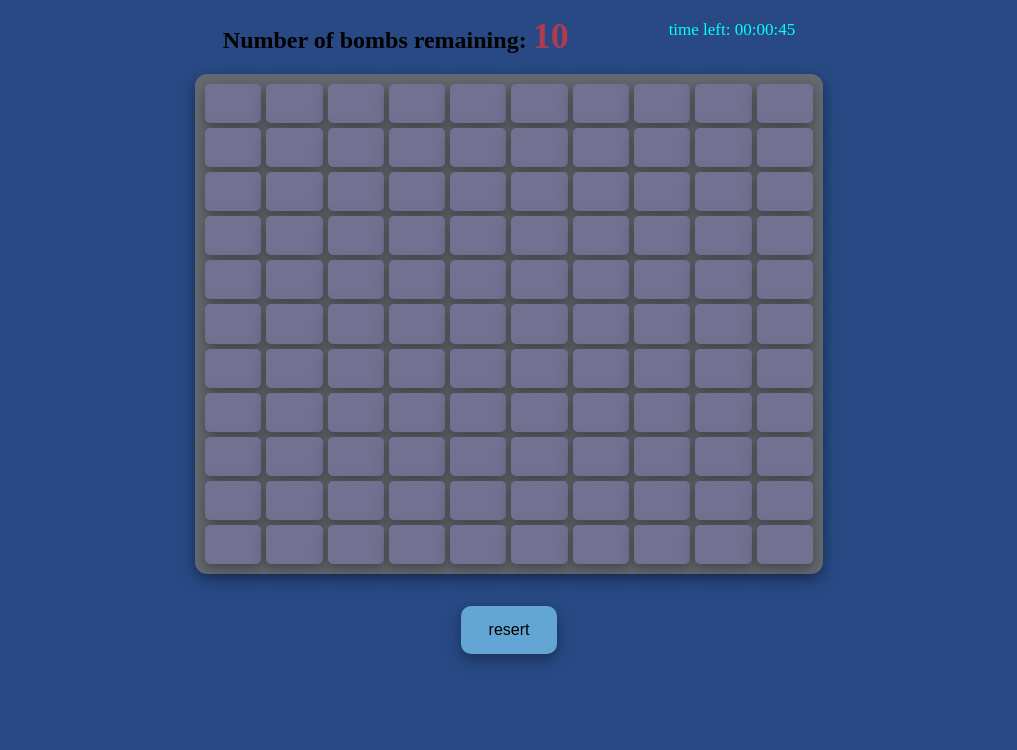
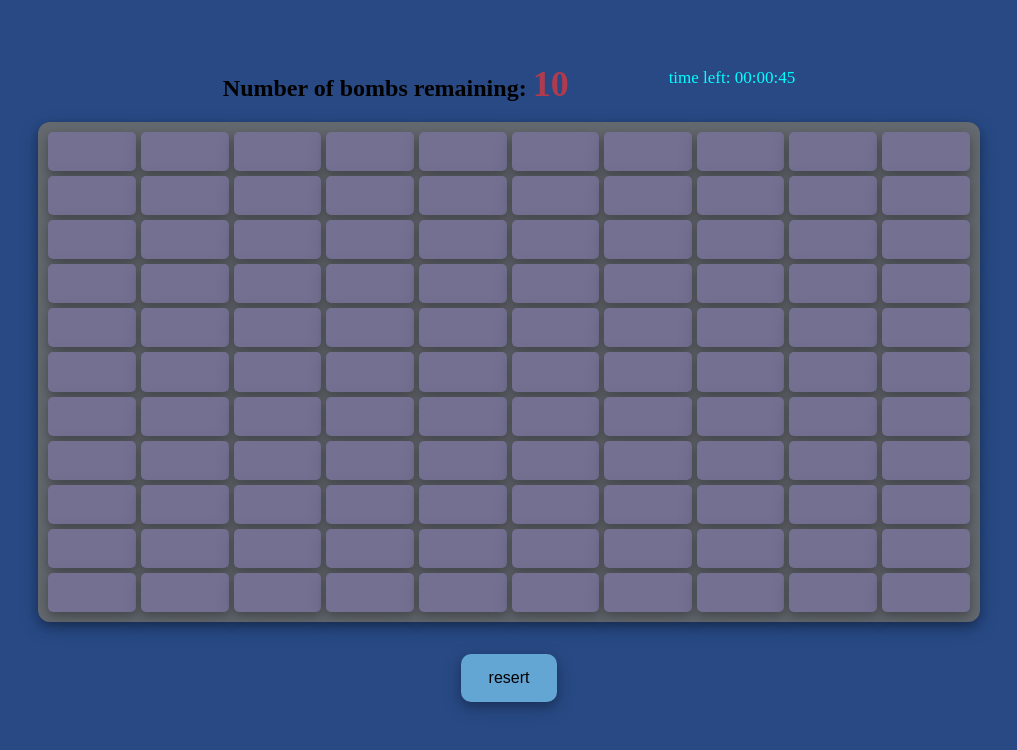
Before and after one commit to yossiL16/react-git-github, a React (Vite) app: page / in a window 1280 px wide. Shown: the top 750 px of the page, without its empty margins (67-1084 px from the left). Built offline with nearby package versions, Linux system fonts and the light colour scheme.

Commit message:
fix size of game

```diff
--- a/src/App.css
+++ b/src/App.css
@@ -12,6 +12,8 @@
   flex-direction: column;
   align-items: center;
   justify-content: center;
+  height: 100%;
+  width: 100%;
   gap: 2em;
 }
 
@@ -22,8 +24,8 @@ grid-template-rows: repeat(11, 1fr);
 grid-column-gap: 5px;
 grid-row-gap: 5px;
 background-color: rgb(101, 106, 112);
-height: 60vh;
-width: 38rem;
+height: 60%;
+width: 80%;
 border: 10px solid  rgb(101, 106, 112);
 border-radius: 12px;
 box-shadow: 0 4px 8px 0 rgba(0, 0, 0, 0.2), 0 6px 20px 0 rgba(0, 0, 0, 0.19);
```
